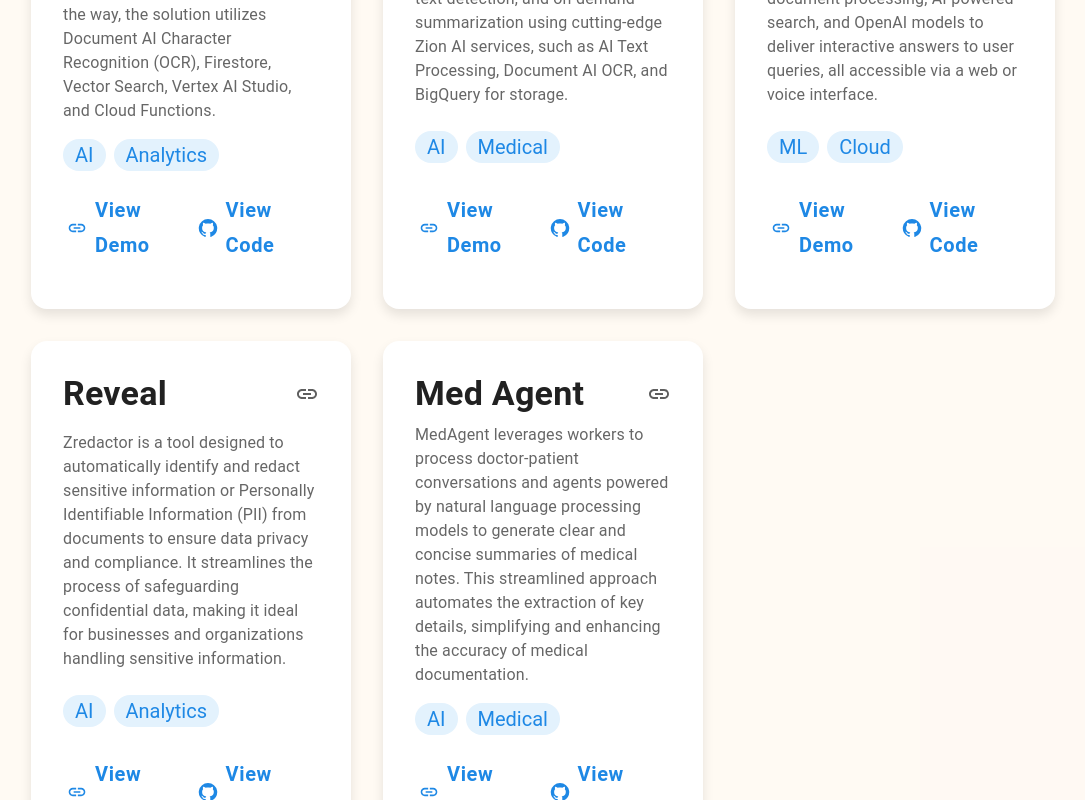
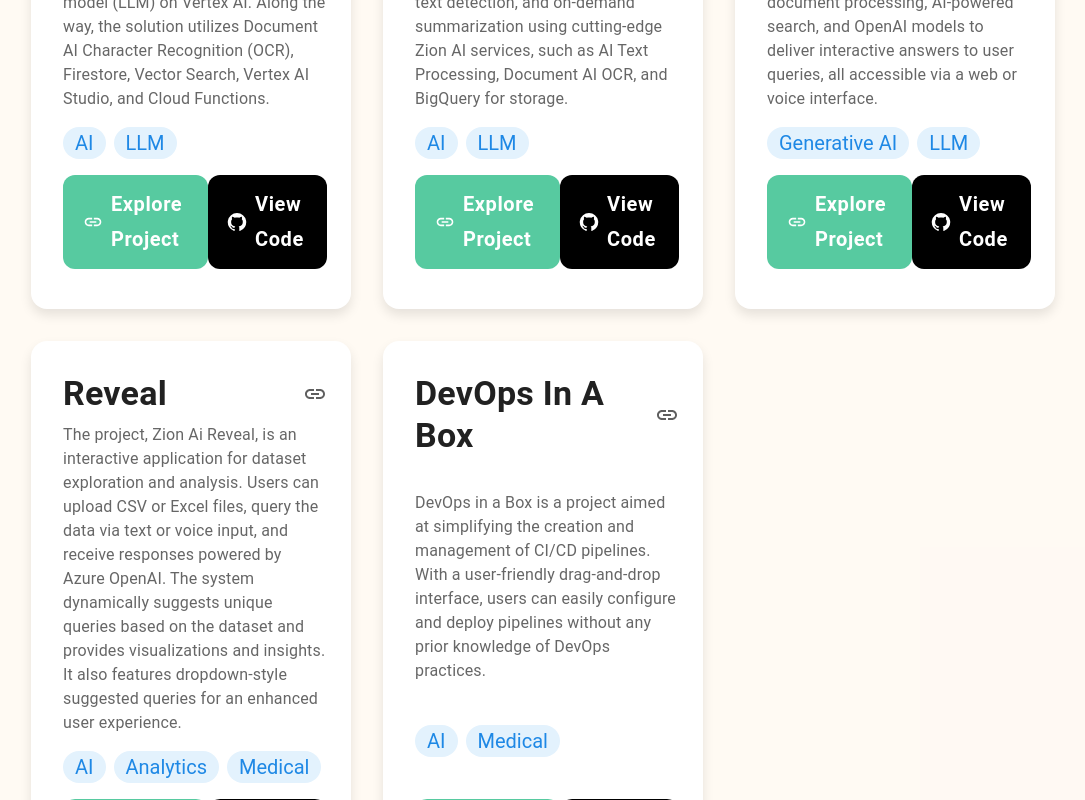
Before and after one commit to ZionClouds/Zion-ShowCase, a React (Create React App) app in the folder frontend/: page /projects in a window 1280 px wide. Shown: the part 1740-2540 px from the top of the page, without its empty margins (97-1182 px from the left). Built offline with nearby package versions, Linux system fonts and the light colour scheme.

Commit message:
updates docker, reveal

```diff
--- a/frontend/src/components/Card.js
+++ b/frontend/src/components/Card.js
@@ -60,15 +60,15 @@ const GradientCardComponent = ({
             startIcon={<LinkIcon />}
             href={demoLink}
             target="_blank"
-            style={{ textTransform: "none", color: "#1E88E5", fontWeight: "bold" , fontSize: "20px" }}
+            style={{ textTransform: "none", backgroundColor: "#57CAA0" , color: "white", fontWeight: "bold" , fontSize: "20px", padding: "12px 24px", borderRadius: "12px"  }}
           >
-            View Demo
+            Explore Project
           </Button>
           <Button
             startIcon={<GitHubIcon />}
             href={codeLink}
             target="_blank"
-            style={{ textTransform: "none", color: "#1E88E5", fontWeight: "bold" , fontSize: "20px"}}
+            style={{ textTransform: "none",backgroundColor: "black" , color: "white", fontWeight: "bold" , fontSize: "20px", padding: "12px 24px", borderRadius: "12px" }}
           >
             View Code
           </Button>
--- a/frontend/src/pages/HomePage.jsx
+++ b/frontend/src/pages/HomePage.jsx
@@ -42,7 +42,7 @@ const App = () => {
             <Play style={{ fontSize: "24px", margin: "12px" }} />
             Watch Demo
           </Button>
-          <Button style={{ color: "white", backgroundColor: "transparent", padding: "12px 24px", borderRadius: "32px", fontSize: "20px", margin: "12px", border: "2px solid white" }}>
+          <Button href="/projects" style={{ color: "white", backgroundColor: "transparent", padding: "12px 24px", borderRadius: "32px", fontSize: "20px", margin: "12px", border: "2px solid white" }}>
             <RightArrow style={{ fontSize: "24px", margin: "12px" }} />
             Explore Projects
           </Button>
@@ -95,7 +95,7 @@ const App = () => {
                 title: "ZRedactor",
                 description:
                   "Zredactor is a tool designed to automatically identify and redact sensitive information or Personally Identifiable Information (PII) from documents to ensure data privacy and compliance. It streamlines the process of safeguarding confidential data, making it ideal for businesses and organizations handling sensitive information.",
-                tags: ["AI", "Analytics"],
+                tags: ["AI", "Security"],
                 demoLink: "https://redactor-frontend-391657484843.us-central1.run.app/",
                 codeLink: "https://github.com/ZionClouds/zredactor-v2",
               },
@@ -111,7 +111,7 @@ const App = () => {
                 title: "Think Agent",
                 description:
                   "Think Agent is a cutting-edge platform that seamlessly integrates and analyzes diverse data sources, providing actionable insights using advanced AI and machine learning techniques. It empowers businesses to make data-driven decisions with unparalleled efficiency and precision.",
-                tags: ["ML", "Cloud"],
+                tags: ["AI", "Analytics"],
                 demoLink: "https://datafusionaikt-tqzc-ca.bravepebble-57996cdf.eastus.azurecontainerapps.io",
                 codeLink: "https://github.com/ZionClouds/ZionDataFusionAI",
               },
--- a/frontend/src/pages/ProjectsPage.jsx
+++ b/frontend/src/pages/ProjectsPage.jsx
@@ -95,7 +95,7 @@ const App = () => {
                 title: "ZRedactor",
                 description:
                   "Zredactor is a tool designed to automatically identify and redact sensitive information or Personally Identifiable Information (PII) from documents to ensure data privacy and compliance. It streamlines the process of safeguarding confidential data, making it ideal for businesses and organizations handling sensitive information.",
-                tags: ["AI", "Analytics"],
+                tags: ["AI", "Security"],
                 demoLink: "https://redactor-frontend-391657484843.us-central1.run.app/",
                 codeLink: "https://github.com/ZionClouds/zredactor-v2",
               },
@@ -111,7 +111,7 @@ const App = () => {
                 title: "Think Agent",
                 description:
                   "Think Agent is a cutting-edge platform that seamlessly integrates and analyzes diverse data sources, providing actionable insights using advanced AI and machine learning techniques. It empowers businesses to make data-driven decisions with unparalleled efficiency and precision.",
-                tags: ["ML", "Cloud"],
+                tags: ["AI", "Analytics"],
                 demoLink: "https://datafusionaikt-tqzc-ca.bravepebble-57996cdf.eastus.azurecontainerapps.io",
                 codeLink: "https://github.com/ZionClouds/ZionDataFusionAI",
               },
@@ -119,7 +119,7 @@ const App = () => {
                 title: "Knowledge Base",
                 description:
                   "The ZionAI project showcases how to extract question & answer pairs out of documents using Generative AI. It provides an end-to-end demonstration of QA extraction and fine-tuning of a large language model (LLM) on Vertex AI. Along the way, the solution utilizes Document AI Character Recognition (OCR), Firestore, Vector Search, Vertex AI Studio, and Cloud Functions.",
-                tags: ["AI", "Analytics"],
+                tags: ["AI", "LLM"],
                 demoLink: "https://knowledge-base-app-848342910896.us-central1.run.app/",
                 codeLink: "https://github.com/ZionClouds/ZionAI-GCP-Knowledge-Base",
               },
@@ -127,7 +127,7 @@ const App = () => {
                 title: "Document Summarizer",
                 description:
                   "The Zion AI Document Summarization project demonstrates an end-to-end process for summarizing a corpus of documents. The workflow includes raw document ingestion, text detection, and on-demand summarization using cutting-edge Zion AI services, such as AI Text Processing, Document AI OCR, and BigQuery for storage.",
-                tags: ["AI", "Medical"],
+                tags: ["AI", "LLM"],
                 demoLink: "https://document-summarizer-app-848342910896.us-central1.run.app/",
                 codeLink: "https://github.com/ZionClouds/ZionAI-GCP-Doc-Summarizer",
               },
@@ -135,24 +135,24 @@ const App = () => {
                 title: "Knowledge Assistant",
                 description:
                   "The ZionAI Knowledge Assistant demonstrates how to extract question-answer pairs and summaries from uploaded documents using Azure services. This end-to-end solution combines document processing, AI-powered search, and OpenAI models to deliver interactive answers to user queries, all accessible via a web or voice interface.",
-                tags: ["ML", "Cloud"],
+                tags: ["Generative AI", "LLM"],
                 demoLink: "https://zionai-knowledge-assistant.kindpond-7b48492d.eastus.azurecontainerapps.io/",
                 codeLink: "https://github.com/ZionClouds/Zion-Knowledge-Assistant",
               },
               {
                 title: "Reveal",
                 description:
-                  "Zredactor is a tool designed to automatically identify and redact sensitive information or Personally Identifiable Information (PII) from documents to ensure data privacy and compliance. It streamlines the process of safeguarding confidential data, making it ideal for businesses and organizations handling sensitive information.",
-                tags: ["AI", "Analytics"],
-                demoLink: "https://redactor-frontend-391657484843.us-central1.run.app/",
-                codeLink: "https://github.com/ZionClouds/zredactor-v2",
+                  "The project, Zion Ai Reveal, is an interactive  application for dataset exploration and analysis. Users can upload CSV or Excel files, query the data via text or voice input, and receive responses powered by Azure OpenAI. The system dynamically suggests unique queries based on the dataset and provides visualizations and insights. It also features dropdown-style suggested queries for an enhanced user experience.",
+                tags: ["AI", "Analytics", "Medical"],
+                demoLink: "#",
+                codeLink: "https://github.com/ZionClouds/RevealAI",
               },
               {
-                title: "Med Agent",
+                title: "DevOps In A Box",
                 description:
-                  "MedAgent leverages workers to process doctor-patient conversations and agents powered by natural language processing models to generate clear and concise summaries of medical notes. This streamlined approach automates the extraction of key details, simplifying and enhancing the accuracy of medical documentation.",
+                  "DevOps in a Box is a project aimed at simplifying the creation and management of CI/CD pipelines. With a user-friendly drag-and-drop interface, users can easily configure and deploy pipelines without any prior knowledge of DevOps practices.",
                 tags: ["AI", "Medical"],
-                demoLink: "https://medflow-jagoh3evy7f-cafrontend.victoriouswave-a4fd2c3d.eastus2.azurecontainerapps.io",
+                demoLink: "#",
                 codeLink: "https://github.com/ZionClouds/ZionAIMedFlow/tree/easy-auth-UI",
               },
             ].map((project, idx) => (
```
